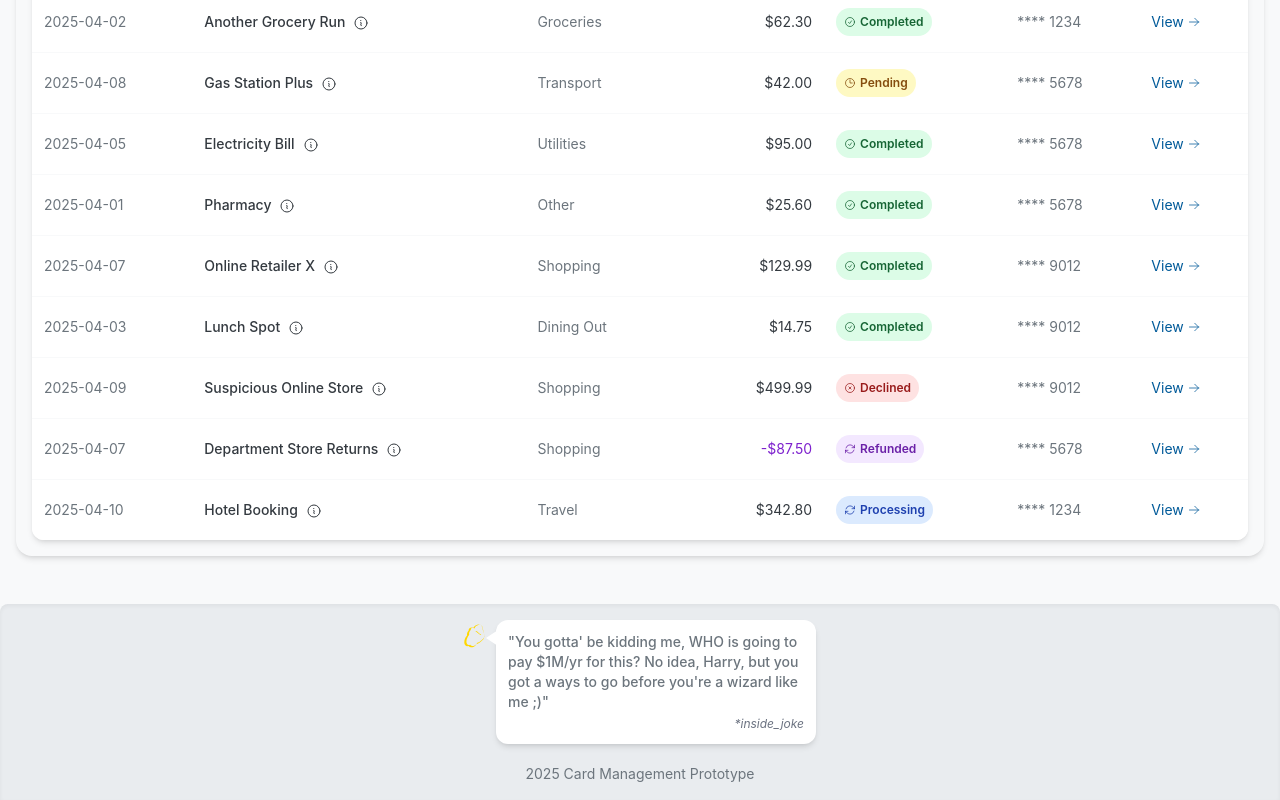
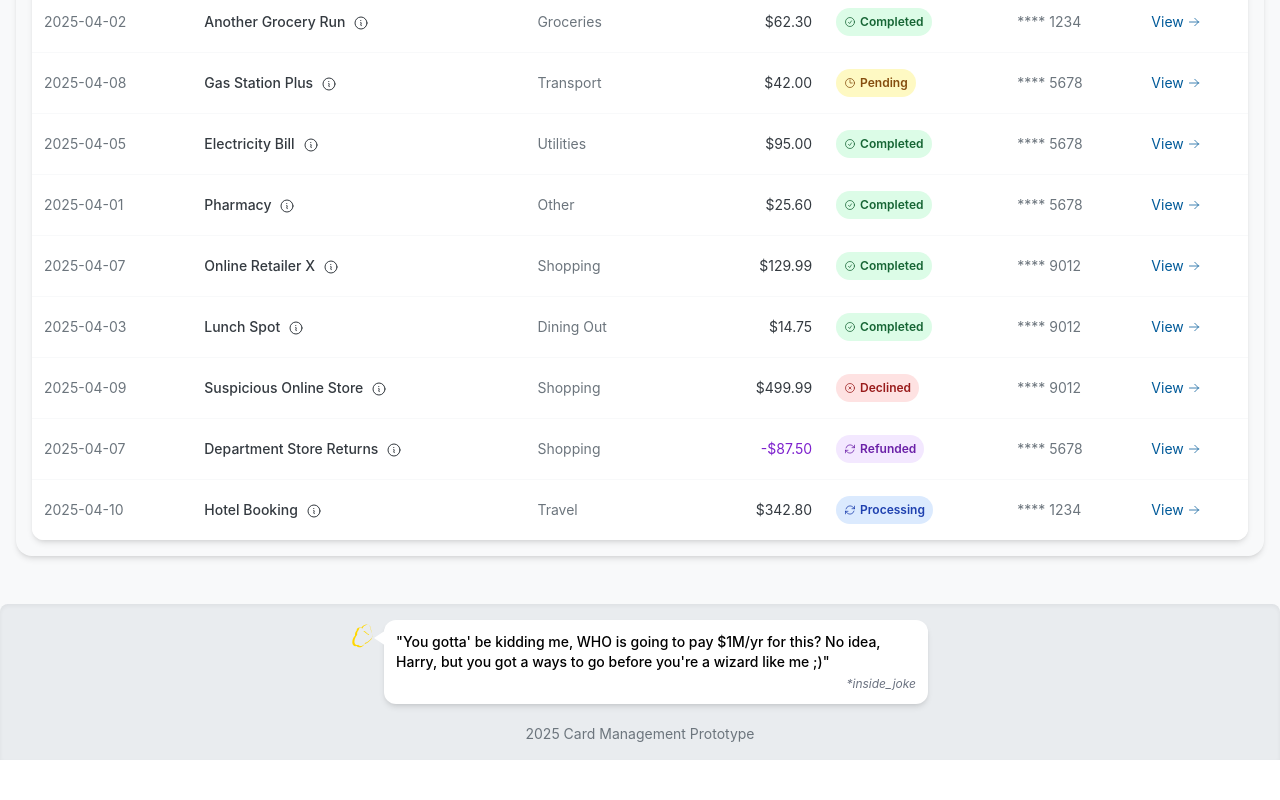
Before and after one commit to calderwong/CardAppPrototype, a React (Vite) app: page /#/ in a window 1280 px wide. Shown: the part 1179-1979 px from the top of the page. After the commit the page ends 1939 px from the top, so only its background shows below. Built offline with nearby package versions, Linux system fonts and the light colour scheme.

Commit message:
fix: Improve banana icon and speech bubble visibility
- Added max-width and centered container for better layout
- Made text explicitly black for better contrast
- Added flex-shrink-0 to prevent icon from being squished
- Removed width limitation for better readability

```diff
--- a/src/App.jsx
+++ b/src/App.jsx
@@ -160,13 +160,13 @@ function App() {
           {/* Footer with Banana Icon and Speech Bubble */}
           <footer className="bg-neutral-medium p-4 text-center text-sm text-neutral-dark mt-8 rounded-t-lg shadow-inner relative">
             <div className="mb-5 flex justify-center items-start">
-              <div className="relative flex items-start">
-                <div className="mr-2 mt-1">
+              <div className="relative flex items-start max-w-xl mx-auto">
+                <div className="mr-2 mt-1 flex-shrink-0">
                   <BananaIcon />
                 </div>
-                <div className="relative max-w-xs bg-white p-3 rounded-xl shadow-md">
+                <div className="relative bg-white p-3 rounded-xl shadow-md">
                   <div className="absolute left-[-10px] top-[10px] w-0 h-0 border-t-[8px] border-r-[12px] border-b-[8px] border-transparent border-r-white"></div>
-                  <p className="text-sm text-left font-medium">
+                  <p className="text-sm text-left font-medium text-black">
                     "You gotta' be kidding me, WHO is going to pay $1M/yr for this? No idea, Harry, but you got a ways to go before you're a wizard like me ;)"
                   </p>
                   <p className="text-xs text-gray-500 text-right mt-1 italic">*inside_joke</p>
```
